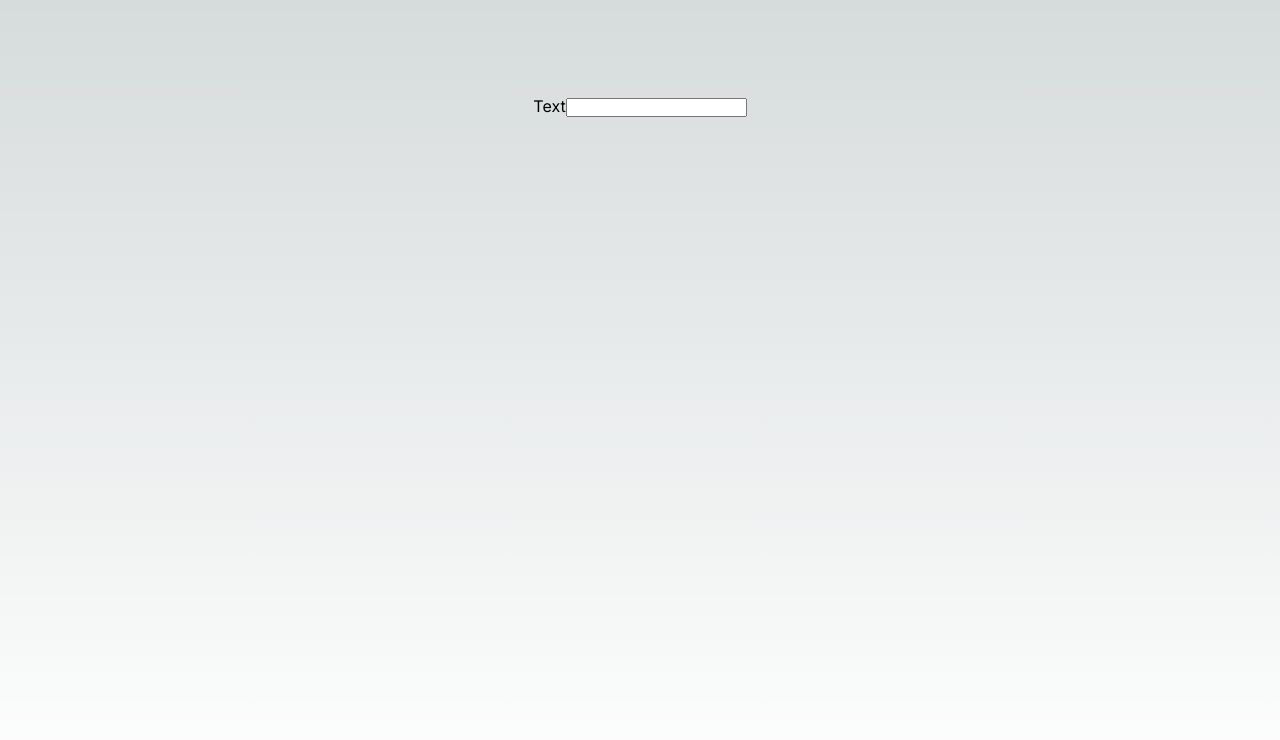
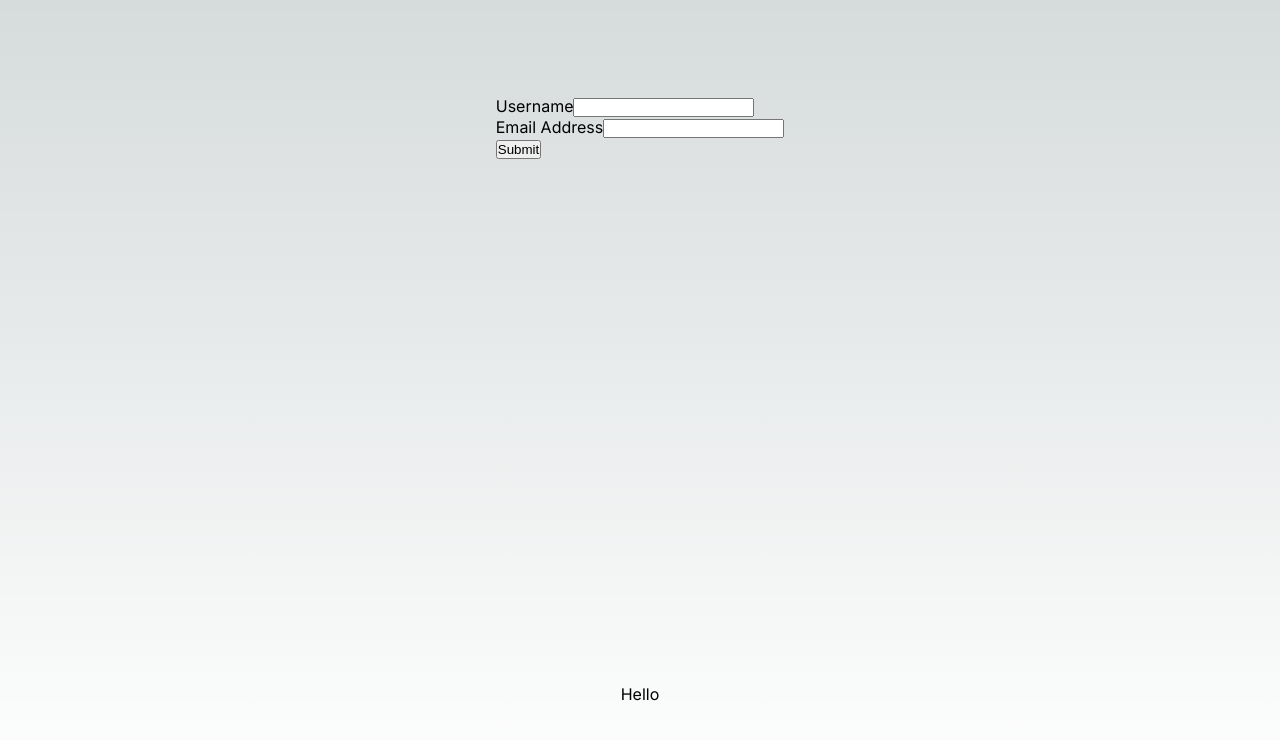
Before and after one commit to IsolatedLun/OurTube, a Next.js app: page / in a window 1280 px wide. Shown: the top 740 px of the page. Built offline with nearby package versions, Linux system fonts and the light colour scheme.

Commit message:
Created formHook

```diff
--- a/src/app/page.tsx
+++ b/src/app/page.tsx
@@ -1,21 +1,48 @@
 "use client";
 
-import Image from 'next/image'
 import styles from './page.module.css'
 import Input from '@/components/Interactibles/Input'
-import { evalMaxLength, evalMinLength, evalMinMaxLength, evalSpecialCharacters } from '@/utils/input/validators'
-import { useEffect } from 'react'
+import { useFormHook } from '@/hooks/formHook';
+import { evalMinLength } from '@/utils/input/validators'
+import { useEffect, useState } from 'react'
 
 export default function Home() {
+  const [userForm, setUserForm] = useState({
+    'username': "",
+    'email_address': ""
+  });
+  const [userFormHook, isValid] = useFormHook();
+
   return (
     <main className={styles.main}>
-      <Input input={{
-        label: 'Text',
-        name: 'text',
-        validators: [evalMinMaxLength(1, 5), evalMinLength(1), evalMaxLength(4)],
-        inputType: 'text',
-        onInput: (e) => null,
-      }} />
+      <form onSubmit={(e) => {
+        e.preventDefault(); alert(isValid)
+      }}>
+        <Input input={{
+          label: 'Username',
+          name: 'username',
+          validators: [evalMinLength(2)],
+          inputType: 'text',
+          onInput: (e) => userFormHook(e, setUserForm),
+        }} />
+        <Input input={{
+          label: 'Email Address',
+          name: 'email_address',
+          validators: [evalMinLength(1)],
+          inputType: 'text',
+          onInput: (e) => userFormHook(e, setUserForm),
+        }} />
+
+        <button type='submit'>Submit</button>
+      </form>
+
+      {
+        <div>
+          <p>Hello</p>
+          <p>{userForm.username}</p>
+          <p>{userForm.email_address}</p>
+        </div>
+      }
     </main>
   )
 }
--- a/src/components/Interactibles/Input.tsx
+++ b/src/components/Interactibles/Input.tsx
@@ -2,10 +2,11 @@
 
 import { css } from "@/utils/css/css";
 import { ChangeEvent, useEffect, useState } from "react"
-import { T_Input, T_TextInput } from "./types";
+import { T_Input, T_TextInput } from "../../utils/input/types";
 
 export default function Input({ input } : { input: T_TextInput }) {
     const [id, setId] = useState('');
+    const [isValid, setIsValid] = useState(false);
     const [errors, setErrors] = useState<string[]>([]);
     useEffect(() => {
         setId(crypto.randomUUID());
@@ -23,6 +24,7 @@ export default function Input({ input } : { input: T_TextInput }) {
         }
 
         input.onInput(target);
+        setIsValid(errors.length === 0);
     }
 
     return (
@@ -31,7 +33,11 @@ export default function Input({ input } : { input: T_TextInput }) {
             <input
                 className={css("input-container__input").class}
                 onChange={handleInput} id={id}
+
+                name={input.name}
                 type={input.inputType}
+
+                data-valid={isValid}
             />
             <ul className={css("input-container__error-list").class}>
                 {(errors.length > 0)
--- /dev/null
+++ b/src/hooks/formHook.ts
@@ -0,0 +1,23 @@
+import { Dispatch, SetStateAction, useState } from "react"
+
+type T_FormHookUpdateFn = (e: HTMLInputElement, setter: Dispatch<SetStateAction<any>>) => void;
+export function useFormHook(): [T_FormHookUpdateFn, boolean] {
+    const [inputs, setInputs] = useState<Record<string, boolean>>({});
+    const [isFormValid, setIsFormValid] = useState(false);
+
+    const updateInput = (e: HTMLInputElement, setter: Dispatch<SetStateAction<any>>) => {
+        setter((prev: Record<any, any>) => {
+            if(e.type === "file")
+                return {...prev, [e.name]: e.files ? e.files[0] : null}
+            else
+                return {...prev, [e.name]: e.value};
+        });
+
+        setInputs(prev => {
+            return {...prev, [e.name]: e.getAttribute("data-valid") === "true"}
+        })
+        setIsFormValid(Object.values(inputs).every(x => x));
+    }
+
+    return [updateInput, isFormValid]
+}
--- a/src/utils/input/validators.tsx
+++ b/src/utils/input/validators.tsx
@@ -1,4 +1,4 @@
-import { T_InputValidatorCallback } from "@/components/Interactibles/types";
+import { T_InputValidatorCallback } from "@/utils/input/types";
 
 
 
@@ -46,3 +46,12 @@ export const evalFileType: T_InputValidatorCallback<[string]> =
         validate: () => file.type === type
     };
 }
+
+export const evalFileSize: T_InputValidatorCallback<[number]> =
+(size: number) =>
+(file: File) => {
+    return {
+        error: `File size must be less than ${size} MB.`,
+        validate: () => file.size >= size
+    };
+}
```
Also changed, not shown: src/utils/input/types.ts (renamed from src/components/Interactibles/types.ts).
